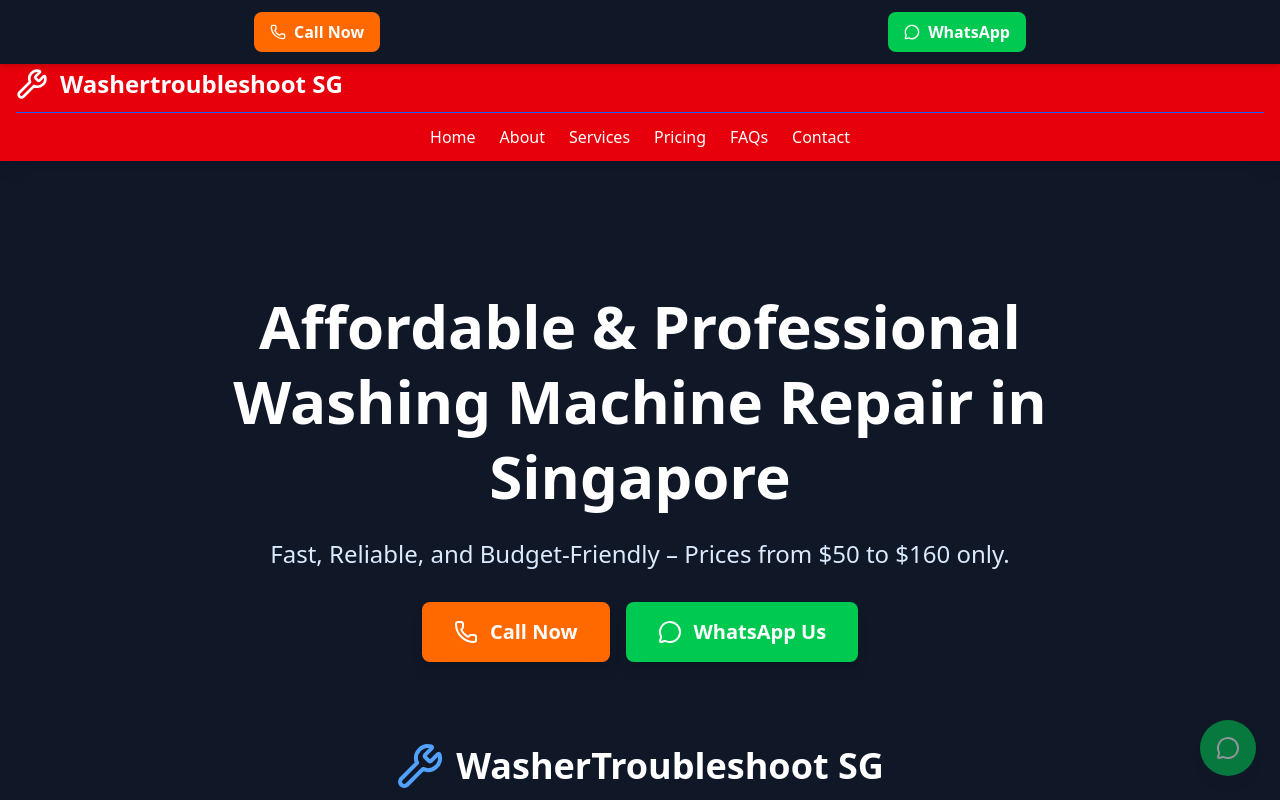
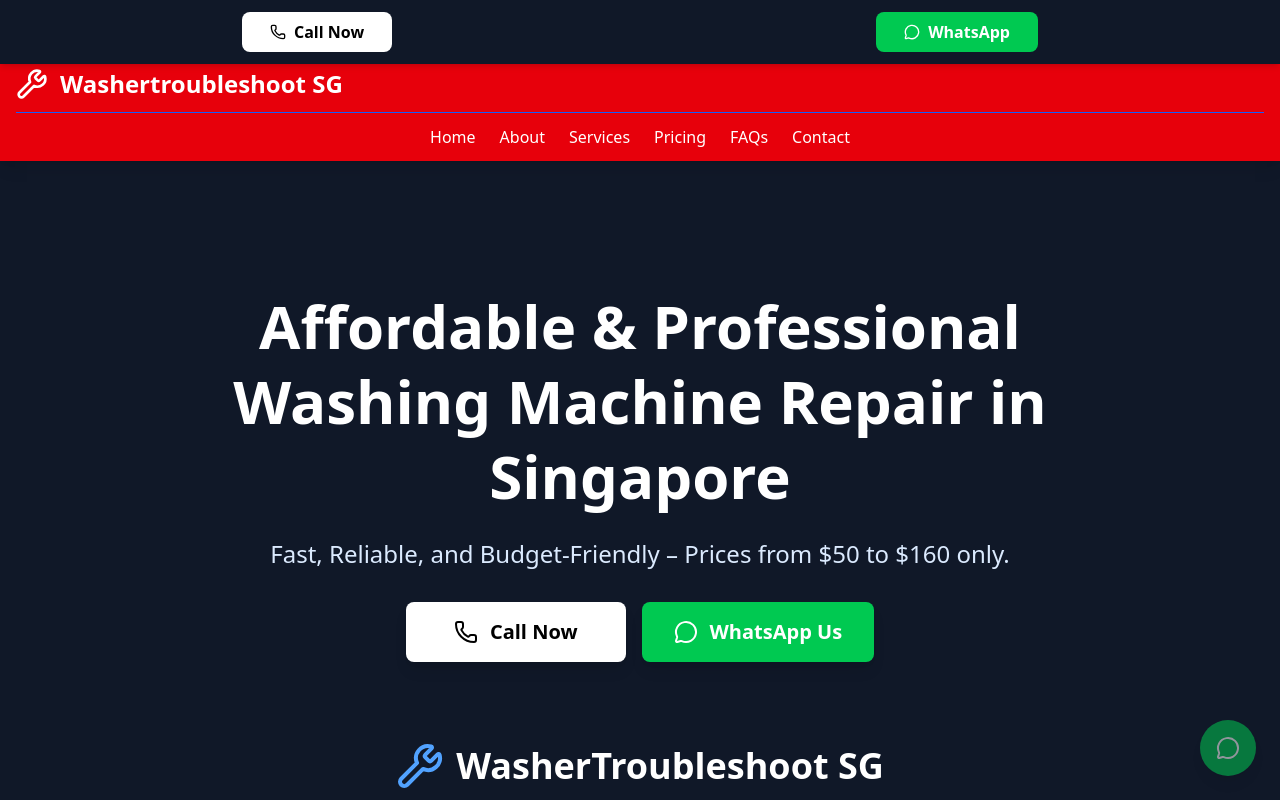
Before and after one commit to Jonymoin/washertroubleshoot, a React (Vite) app: page / in a window 1280 px wide. Shown: the top 800 px of the page. Built offline with nearby package versions, Linux system fonts and the light colour scheme.

Commit message:
chang color

```diff
--- a/src/WashingSolve.jsx
+++ b/src/WashingSolve.jsx
@@ -101,7 +101,7 @@ export default function WasherRepairWebsite() {
       e.preventDefault();
       reportConversion(`tel:${phoneNumber}`);
     }}
-    className="bg-orange-500 hover:bg-orange-600 px-3 sm:px-4 py-2 rounded-lg font-semibold flex items-center gap-2 transition-all transform hover:scale-105 text-white"
+    className="bg-white hover:bg-orange-600 px-7 py-2 rounded-lg font-semibold flex items-center gap-2 transition-all transform hover:scale-105 text-black"
   >
     <Phone className="w-4 h-4" />
     <span>Call Now</span>
@@ -115,7 +115,7 @@ export default function WasherRepairWebsite() {
     }}
     target="_blank"
     rel="noopener noreferrer"
-    className="bg-green-500 hover:bg-green-600 px-3 sm:px-4 py-2 rounded-lg font-semibold flex items-center gap-2 transition-all transform hover:scale-105 text-white"
+    className="bg-green-500 hover:bg-green-600 px-7  py-2 rounded-lg font-semibold flex items-center gap-2 transition-all transform hover:scale-105 text-white"
   >
     <MessageCircle className="w-4 h-4" />
     <span>WhatsApp</span>
@@ -182,7 +182,7 @@ export default function WasherRepairWebsite() {
           <h2 className="text-4xl md:text-6xl font-bold mb-6 leading-tight">Affordable & Professional<br/>Washing Machine Repair in Singapore</h2>
           <p className="text-xl md:text-2xl mb-8 text-blue-100">Fast, Reliable, and Budget-Friendly – Prices from $50 to $160 only.</p>
           <div className="flex gap-4 justify-center flex-wrap">
-            <a href={`tel:${phoneNumber}`} className="bg-orange-500 hover:bg-orange-600 px-8 py-4 rounded-lg text-xl font-bold flex items-center gap-3 transition-all transform hover:scale-105 shadow-lg">
+            <a href={`tel:${phoneNumber}`} className="bg-white hover:bg-orange-600 px-12 py-4 rounded-lg text-xl font-bold flex items-center gap-3 transition-all transform hover:scale-105 shadow-lg text-black">
               <Phone className="w-6 h-6" />
               Call Now
             </a>
```
